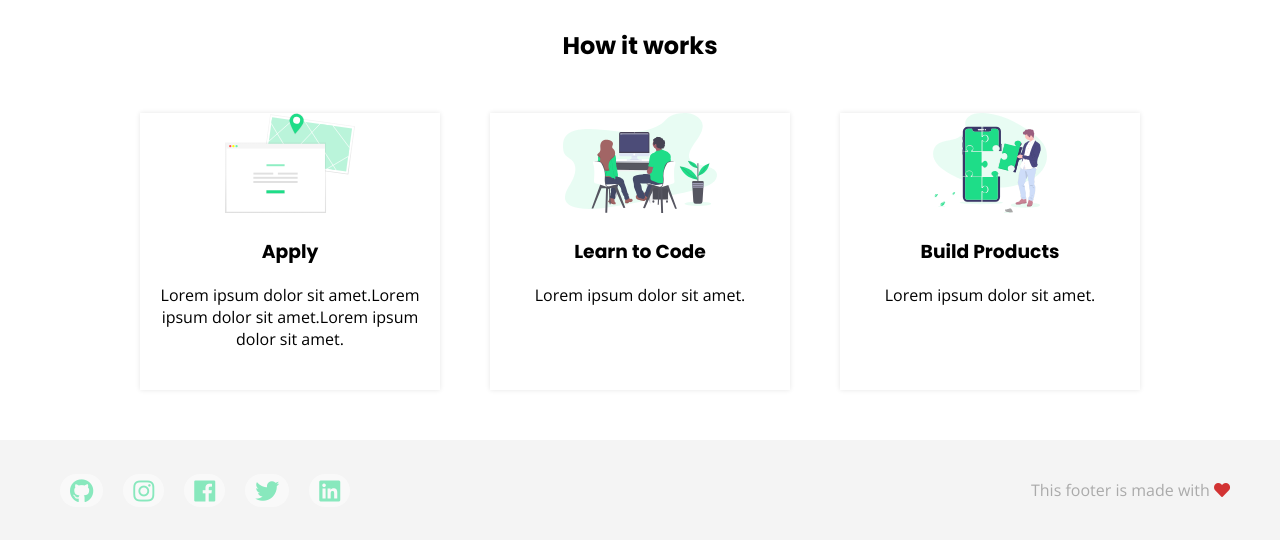
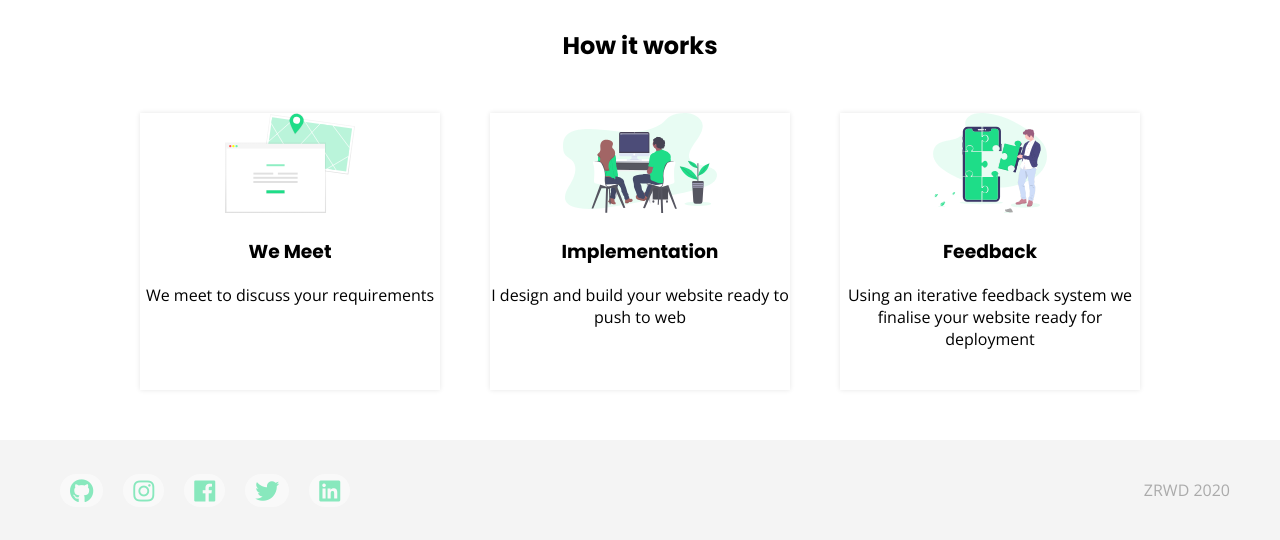
Before and after one commit to zackrosegithub/landing, a plain HTML site: page index.html in a window 1280 px wide. Shown: the part 497-1037 px from the top of the page. Drawn offline with nearby package versions, Linux system fonts and the light colour scheme.

Commit message:
Add files via upload

```diff
--- a/index.html
+++ b/index.html
@@ -26,20 +26,20 @@
   <div class="cards">
     <div class="card">
       <img src="images/apply.svg" alt="">
-      <h3>Apply</h3>
-      <p>Lorem ipsum dolor sit amet.Lorem ipsum dolor sit amet.Lorem ipsum dolor sit amet.</p>
+      <h3>We Meet</h3>
+      <p>We meet to discuss your requirements</p>
     </div>
 
     <div class="card">
       <img src="images/learn.svg" alt="">
-      <h3>Learn to Code</h3>
-      <p>Lorem ipsum dolor sit amet.</p>
+      <h3>Implementation</h3>
+      <p>I design and build your website ready to push to web</p>
     </div>
 
     <div class="card">
       <img src="images/product.svg" alt="">
-      <h3>Build Products</h3>
-      <p>Lorem ipsum dolor sit amet.</p>
+      <h3>Feedback</h3>
+      <p>Using an iterative feedback system we finalise your website ready for deployment</p>
     </div>
   </div>
 </div>
@@ -55,7 +55,7 @@
     <a href="#"><i class="fab fa-linkedin"></i></a>
   </div>
   <div class="footer-copyright">
-    This footer is made with <i class="fas fa-heart"></i>
+    ZRWD 2020
   </div>
 </div>
 
```
